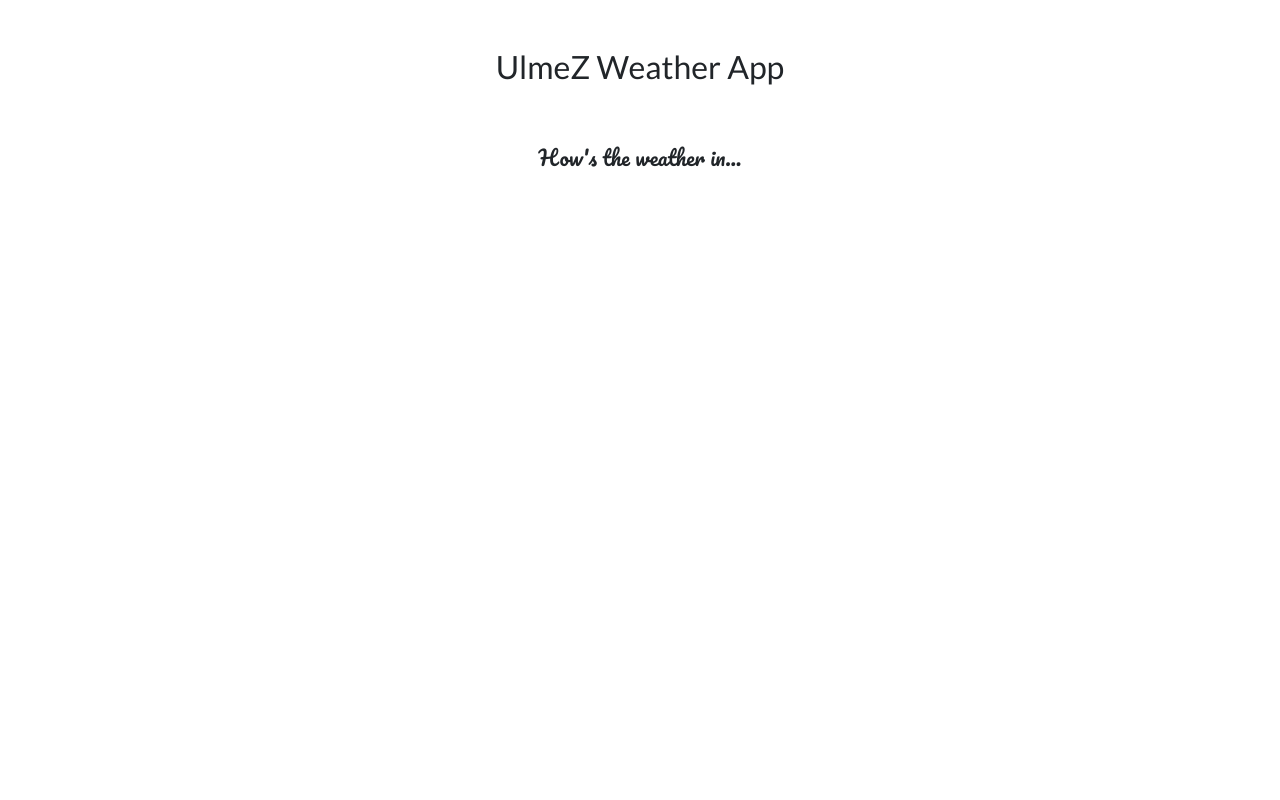
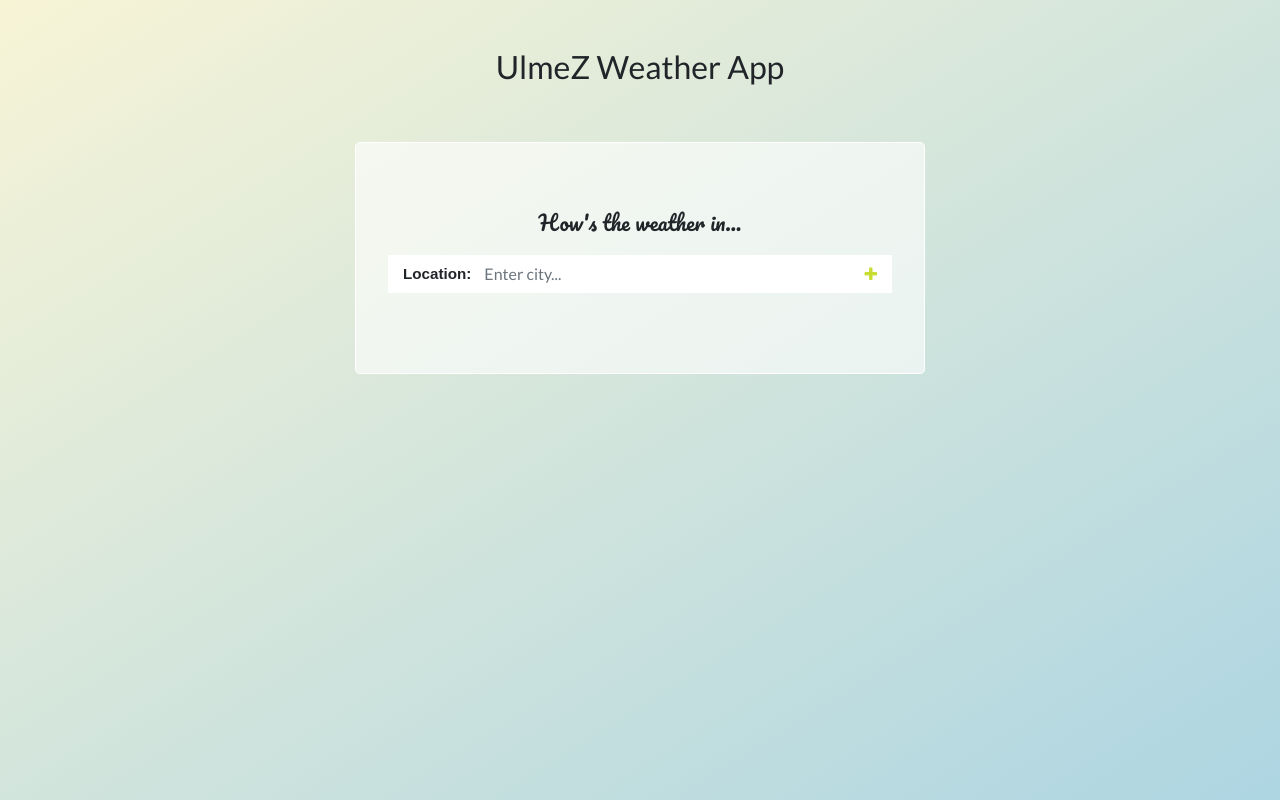
Before and after one commit to ulmez/ulmez-weather-app, a React (Create React App) app in the folder react-client/: page / in a window 1280 px wide. Built offline with nearby package versions, Linux system fonts and the light colour scheme; no server answers.

Commit message:
Fix headline textfield button and design to start page

```diff
--- a/react-client/package.json
+++ b/react-client/package.json
@@ -5,6 +5,7 @@
   "dependencies": {
     "axios": "^0.18.0",
     "bootstrap": "^4.3.1",
+    "font-awesome": "^4.7.0",
     "jquery": "^3.3.1",
     "popper.js": "^1.14.7",
     "react": "^16.4.2",
--- a/react-client/src/components/main/pages/startPage/StartPage.css
+++ b/react-client/src/components/main/pages/startPage/StartPage.css
@@ -0,0 +1,35 @@
+.jumbotron-design {
+	background: rgba(255,255,255,0.6);
+	border: #ffffff 1px;
+	border-style: solid;
+}
+
+.btn-white {
+    background-color: #FFFFFF;
+    border-color: #FFFFFF;
+    outline: none !important;
+    box-shadow:none;
+}
+
+.position-location-text {
+	padding: 6px 0 0 15px;
+}
+
+.label-sized-text {
+	font-family: sans-serif;
+	font-size: 0.95em;
+}
+
+.lime-green-text {
+	color: #C7DD34;
+}
+
+.position-plus-icon {
+    border: 0px solid black;
+    margin-top: 11px;
+    margin-right: 15px;
+}
+
+.lime-green-text:hover {
+    cursor: pointer;
+}
--- a/react-client/src/components/main/pages/startPage/StartPage.js
+++ b/react-client/src/components/main/pages/startPage/StartPage.js
@@ -1,17 +1,30 @@
 import React, { Component } from 'react';
+
+import './StartPage.css';
 
 class StartPage extends Component {
     render() {
         return (
             <div>
                 <div className="row">
-                    <div className="col text-center mt-5 mb-5">
+                    <div className="col-sm-9 col-md-7 col-lg-6 mx-auto text-center mt-5 mb-5">
                         <h2>UlmeZ Weather App</h2>
                     </div>
                 </div>
                 <div className="row">
-                    <div className="col text-center cursive-text">
-                        How's the weather in...
+                    <div className="col-sm-9 col-md-7 col-lg-6 mx-auto jumbotron jumbotron-design">
+                        <p className="cursive-text text-center">
+                            How's the weather in...
+                        </p>
+                        <p className="input-group input-group-md">
+                            <span className="input-group-addon btn-white position-location-text">
+                                <label className="label-sized-text"><b>Location:</b></label>
+                            </span>
+                            <input type="text" className="form-control btn-white position-textfield" placeholder="Enter city..." />
+                            <span className="input-group-addon btn-white">
+                                <span className="fa fa-plus lime-green-text position-plus-icon"></span>
+                            </span>
+                        </p>
                     </div>
                 </div>
             </div>
--- a/react-client/src/index.css
+++ b/react-client/src/index.css
@@ -2,7 +2,16 @@
 
 body {
   font-family: 'Lato';
-	font-size: 1em;
+  font-size: 1em;
+  background: #f7f4d6; /* For browsers that do not support gradients */
+  background: -webkit-linear-gradient(left top, #f7f4d6, #add5e2); /* For Safari 5.1 to 6.0 */
+  background: -o-linear-gradient(bottom right, #f7f4d6, #add5e2); /* For Opera 11.1 to 12.0 */
+  background: -moz-linear-gradient(bottom right, #f7f4d6, #add5e2); /* For Firefox 3.6 to 15 */
+  background: linear-gradient(to bottom right, #f7f4d6, #add5e2); /* Standard syntax */
+  height: 100%;
+  margin: 0;
+  background-repeat: no-repeat;
+  background-attachment: fixed;
 }
 
 .cursive-text {
--- a/react-client/src/index.js
+++ b/react-client/src/index.js
@@ -5,9 +5,11 @@ import 'bootstrap/dist/js/bootstrap.bundle.min';
 import React from 'react';
 import ReactDOM from 'react-dom';
 import { BrowserRouter } from 'react-router-dom';
-import './index.css';
 import App from './components/App';
 import * as serviceWorker from './serviceWorker';
+
+import 'font-awesome/css/font-awesome.min.css';
+import './index.css';
 
 ReactDOM.render((
     <BrowserRouter>
```
Also changed, not shown: 1 other file (tests, documents, lock files or other folders).
